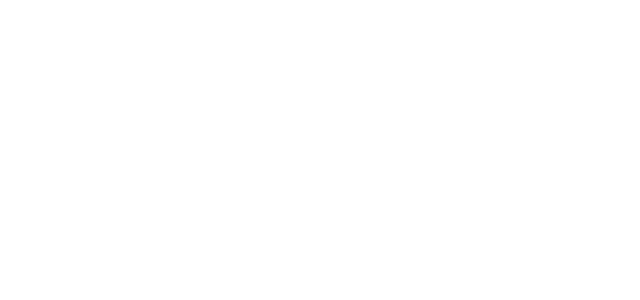
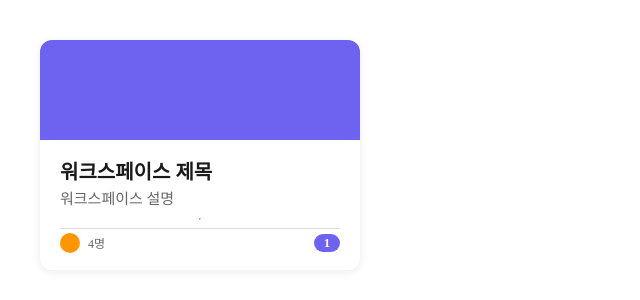
Before and after one commit to AICT-SYNC/sync-design-system, a React (Vite) app: page / in a window 1280 px wide. Shown: the top 300 px of the page, without its empty margins (0-640 px from the left). Built offline with nearby package versions, Linux system fonts and the light colour scheme.

Commit message:
fix: card component

```diff
--- a/src/App.tsx
+++ b/src/App.tsx
@@ -1,11 +1,13 @@
 import { useState } from 'react'
 import viteLogo from '/vite.svg'
 import './App.css'
+import Card from './components/Card/card.tsx'
 
 function App() {
 
   return (
     <div>
+      <Card showSettings={false} />
     </div>
   )
 }
--- a/src/components/Card/card.tsx
+++ b/src/components/Card/card.tsx
@@ -14,10 +14,10 @@
   Actions,
   NotificationBadge,
 } from './style.ts';
-import settingIcon from '../../assets/icons/settingIcon.svg'
+import settingIcon from '../../assets/icons/settingIcon.svg';
 
 interface WorkspaceCardProps {
-  type: 1 | 2;
+  showSettings: boolean; // true = 설정 아이콘 표시, false = 알림만 표시
   title?: string;
   description?: string;
   memberCount?: number;
@@ -26,7 +26,7 @@
 }
 
 const WorkspaceCard: React.FC<WorkspaceCardProps> = ({
-  type,
+  showSettings,
   title = "워크스페이스 제목",
   description = "워크스페이스 설명",
   memberCount = 4,
@@ -48,7 +48,8 @@
       <CardContent>
         <CardTitle>{title}</CardTitle>
         <CardDescription>{description}</CardDescription>
-        <hr></hr>
+        <hr />
+
         <CardFooter>
           {/* 멤버 수 */}
           <MemberInfo>
@@ -63,8 +64,12 @@
                 {notificationCount}
               </NotificationBadge>
             )}
-            {type === 2 && (
-              <img src={settingIcon} style={{ width: '20px', height: '20px' }} />
+            {showSettings && (
+              <img
+                src={settingIcon}
+                alt="settings"
+                style={{ width: '20px', height: '20px' }}
+              />
             )}
           </Actions>
         </CardFooter>
```
